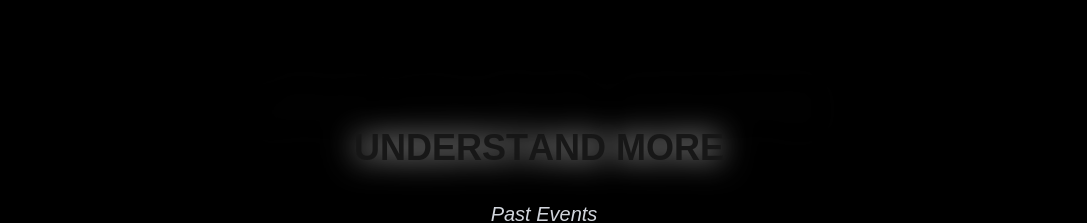
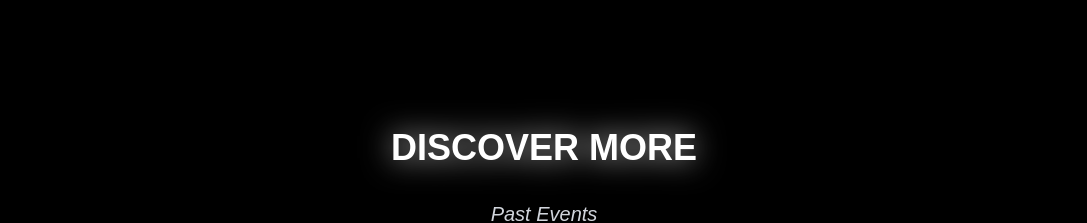
Before and after one commit to Dexterchhoria/ktrng, a React (Vite) app: page / in a window 1280 px wide. Shown: the part 1200-1423 px from the top of the page, without its empty margins (96-1183 px from the left). Built offline with nearby package versions, Linux system fonts and the light colour scheme; a web font is replaced by a local one.

Commit message:
menu error

```diff
--- a/src/pages/home/Home.jsx
+++ b/src/pages/home/Home.jsx
@@ -143,12 +143,12 @@ const Home = () => {
       {/* Discover More / Carousel Section */}
       <section className="bg-black text text-white py-16 px-6 md:px-16">
         <FadeInSection>
+          <h2 className="text-4xl font-bold drop-shadow-[0_0_15px_rgba(255,255,255,0.8)] text-center mb-8">
+            DISCOVER MORE
+          </h2>
           {/* <h2 className="text-4xl font-bold drop-shadow-[0_0_15px_rgba(255,255,255,0.8)] text-center mb-8">
-            DISCOVER MORE
+            {FlipWordsDemo()}
           </h2> */}
-          <h2 className="text-4xl font-bold drop-shadow-[0_0_15px_rgba(255,255,255,0.8)] text-center mb-8">
-            {FlipWordsDemo()}
-          </h2>
           <p className="text-center text-xl italic text-gray-300 mb-8">
             Past Events
           </p>
```
